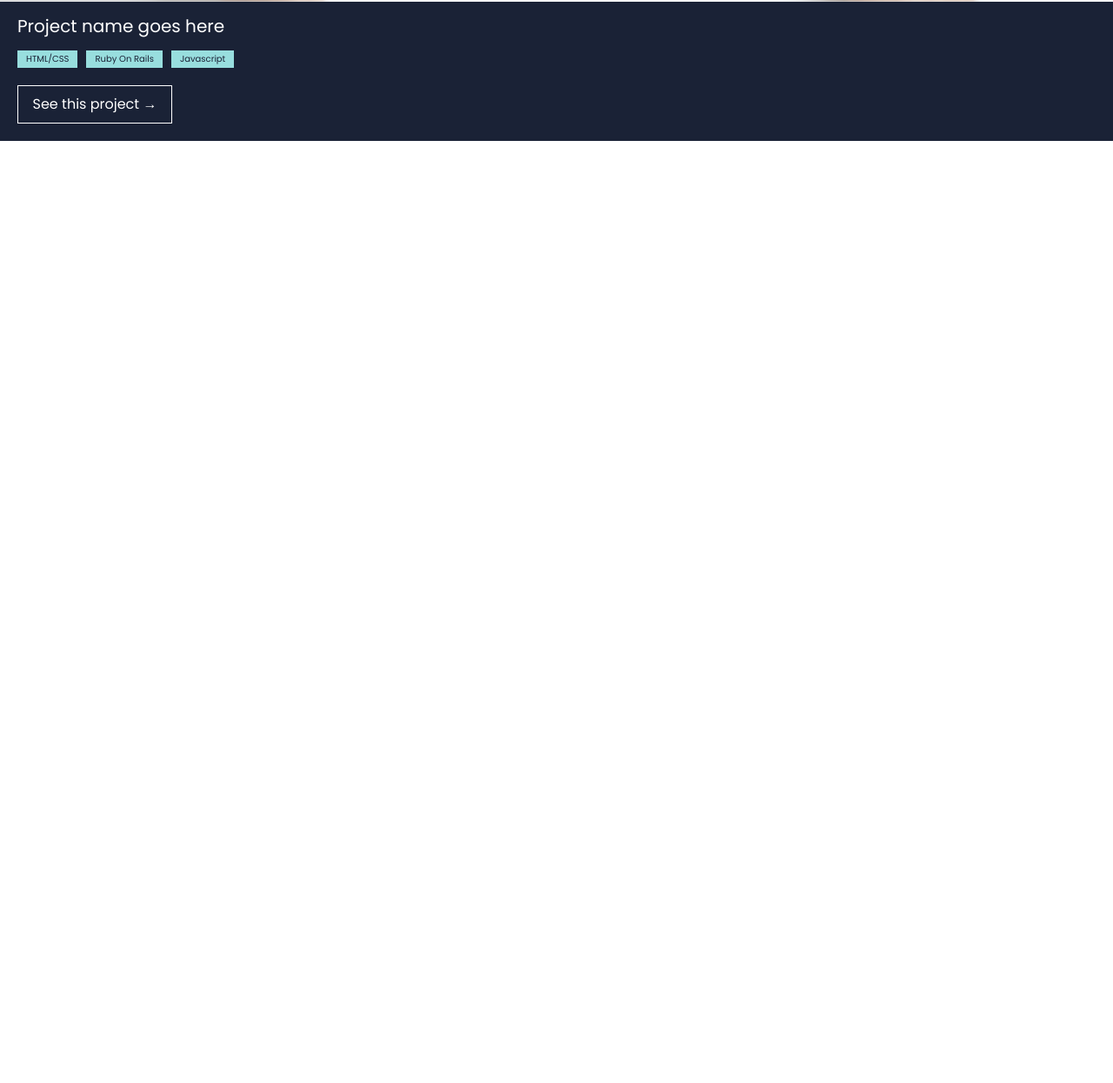
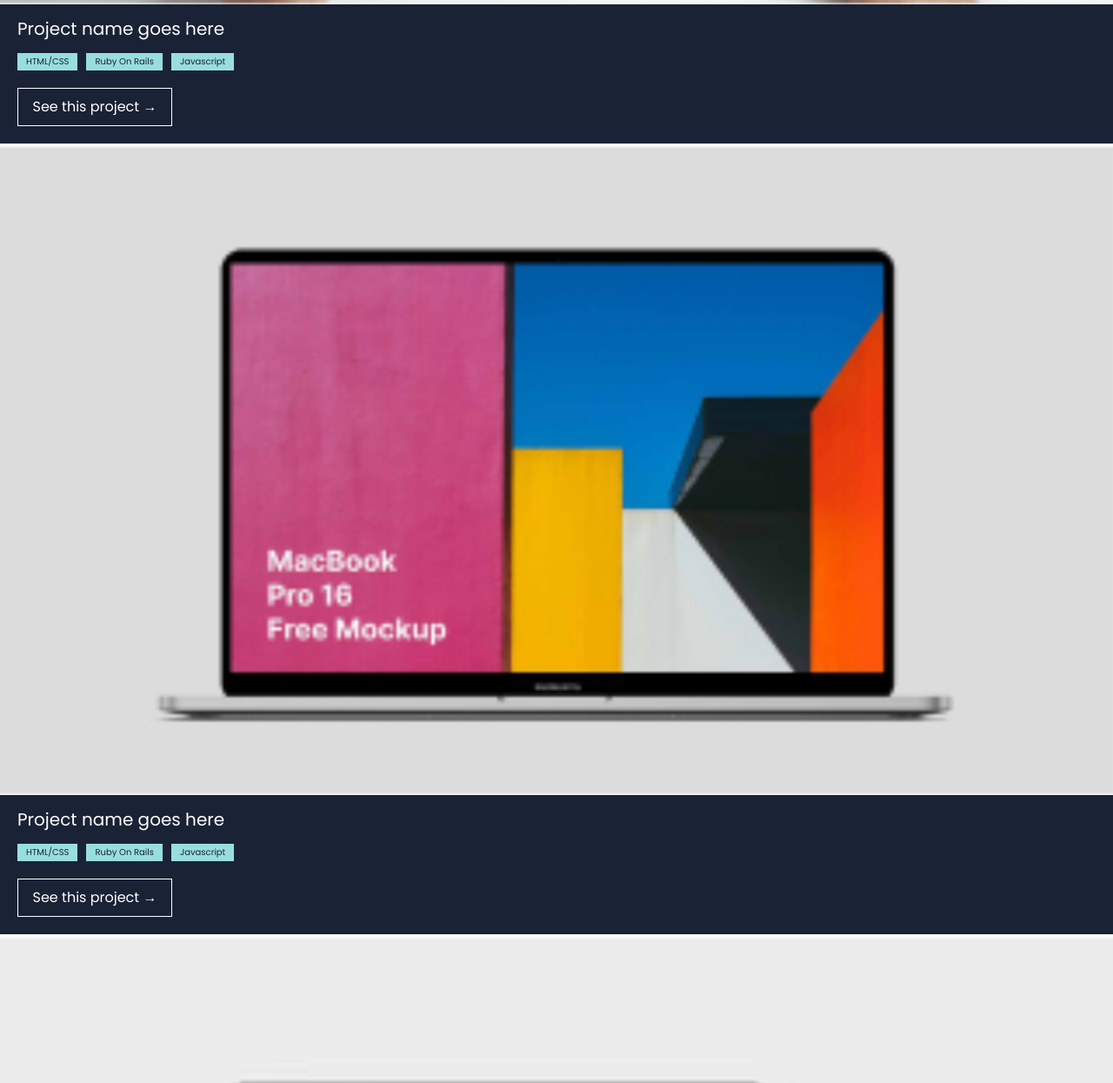
Before and after one commit to CRClothier/My-Portfolio-Website, a plain HTML site: page index.html in a window 1280 px wide. Shown: the part 1548-2793 px from the top of the page at 87% size. Before the commit the page ends 1710 px from the top, so only its background shows below. Drawn offline with Linux system fonts and the light colour scheme.

Commit message:
Copy project section for six more projects

```diff
--- a/index.html
+++ b/index.html
@@ -38,6 +38,66 @@
         <button class="project-button">See this project → </button>
       </section>
     </section>
+    <section class="project">
+      <img class="project-image" src="./img/project2.png" alt="laptop on table">
+      <section class="project-description">
+        <h3>Project name goes here</h3>
+        <div class="skills-list">
+          <p class="skill">HTML/CSS</p>
+          <p class="skill">Ruby On Rails</p>
+          <p class="skill">Javascript</p>
+        </div>
+        <button class="project-button">See this project → </button>
+      </section>
+    </section>
+    <section class="project">
+      <img class="project-image" src="./img/project3.png" alt="laptop on table">
+      <section class="project-description">
+        <h3>Project name goes here</h3>
+        <div class="skills-list">
+          <p class="skill">HTML/CSS</p>
+          <p class="skill">Ruby On Rails</p>
+          <p class="skill">Javascript</p>
+        </div>
+        <button class="project-button">See this project → </button>
+      </section>
+    </section>
+    <section class="project">
+      <img class="project-image" src="./img/project4.png" alt="laptop on table">
+      <section class="project-description">
+        <h3>Project name goes here</h3>
+        <div class="skills-list">
+          <p class="skill">HTML/CSS</p>
+          <p class="skill">Ruby On Rails</p>
+          <p class="skill">Javascript</p>
+        </div>
+        <button class="project-button">See this project → </button>
+      </section>
+    </section>
+    <section class="project">
+      <img class="project-image" src="./img/project5.png" alt="laptop on table">
+      <section class="project-description">
+        <h3>Project name goes here</h3>
+        <div class="skills-list">
+          <p class="skill">HTML/CSS</p>
+          <p class="skill">Ruby On Rails</p>
+          <p class="skill">Javascript</p>
+        </div>
+        <button class="project-button">See this project → </button>
+      </section>
+    </section>
+    <section class="project">
+      <img class="project-image" src="./img/project6.png" alt="laptop on table">
+      <section class="project-description">
+        <h3>Project name goes here</h3>
+        <div class="skills-list">
+          <p class="skill">HTML/CSS</p>
+          <p class="skill">Ruby On Rails</p>
+          <p class="skill">Javascript</p>
+        </div>
+        <button class="project-button">See this project → </button>
+      </section>
+    </section>
   </main>
 </body>
 </html>
--- a/style.css
+++ b/style.css
@@ -88,7 +88,7 @@
 .project-image {
   width: 100%;
   display: block;
-  margin: -3px;
+  margin-bottom: -3px;
 }
 
 h3 {
```
Also changed, not shown: img/project2.png (added), img/project3.png (added), img/project4.png (added), img/project5.png (added), img/project6.png (added).
